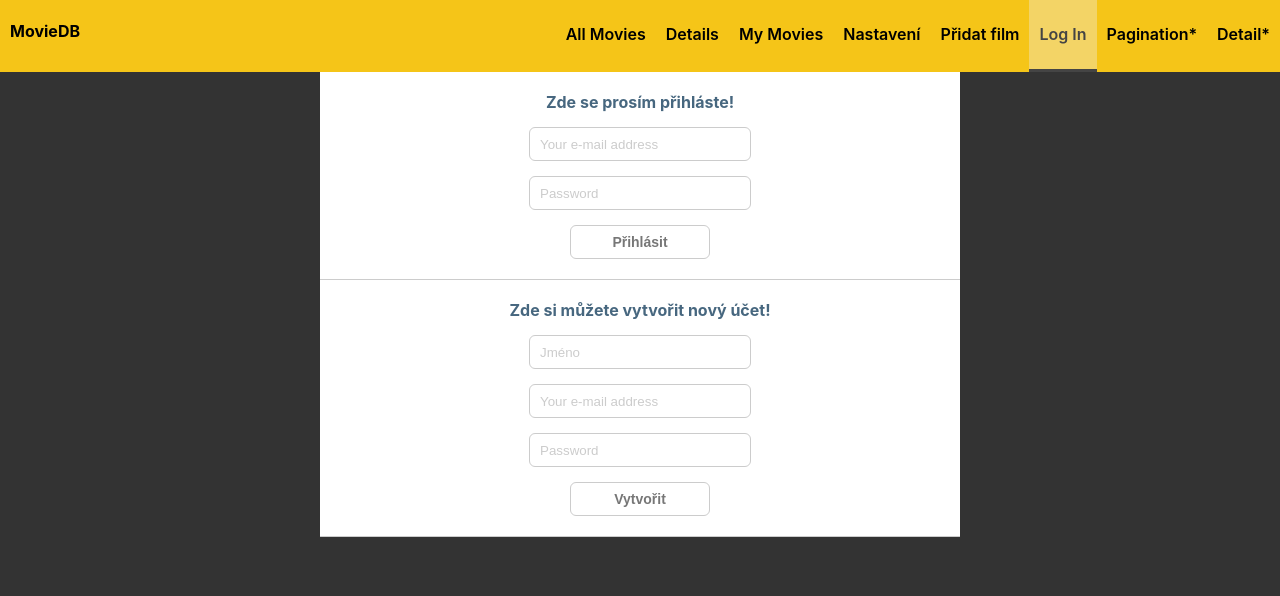
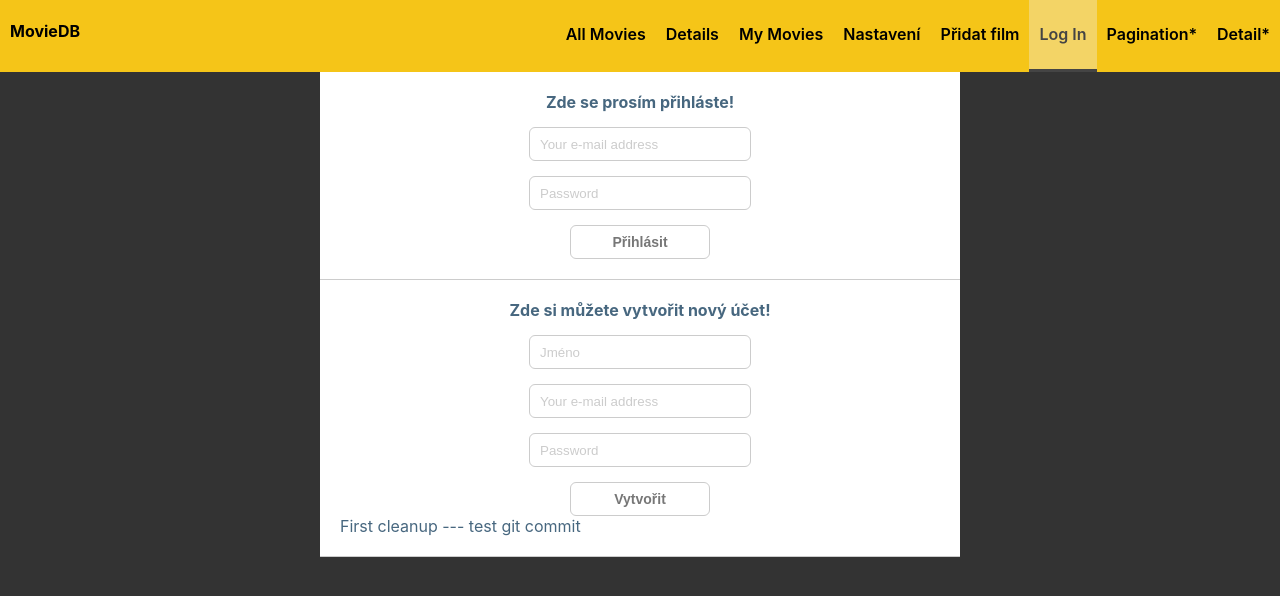
Before and after one commit to pavelchlebek/movieDB-frontend, a React (Create React App) app: page /authenticate in a window 1280 px wide. Shown: the top 596 px of the page. Built offline with nearby package versions, Linux system fonts and the light colour scheme.

Commit message:
First cleanup + ignoring .eslintcache

```diff
--- a/src/components/login/login.js
+++ b/src/components/login/login.js
@@ -201,6 +201,7 @@ class Login extends Component {
           </form>
           {this.state.signupData ? <p>{this.state.signupData + this.state.continue}</p> : null}
           {this.state.loading && <Spinner />}
+          <div>First cleanup --- test git commit</div>
         </div>
       </React.Fragment>
     );
```
Also changed, not shown: 2 other files (tests, documents, lock files or other folders).
